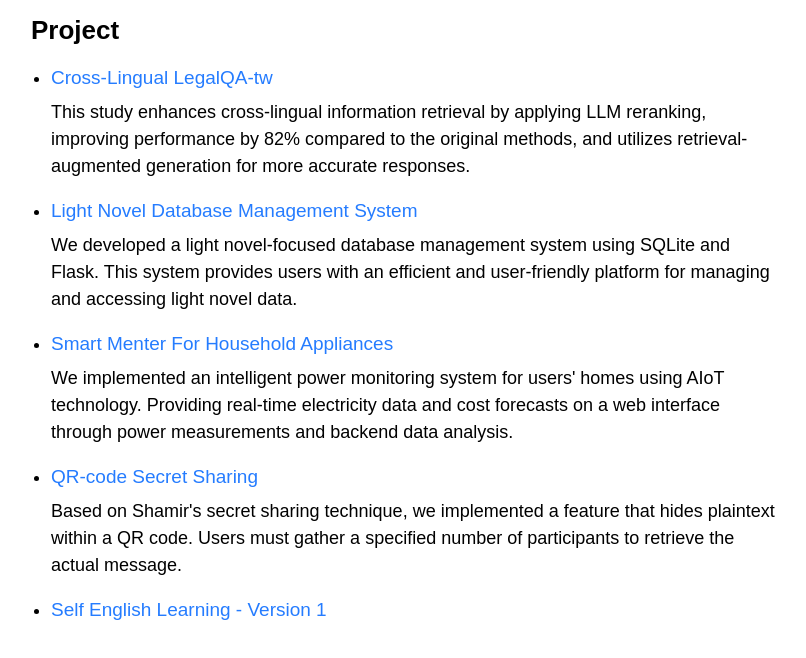
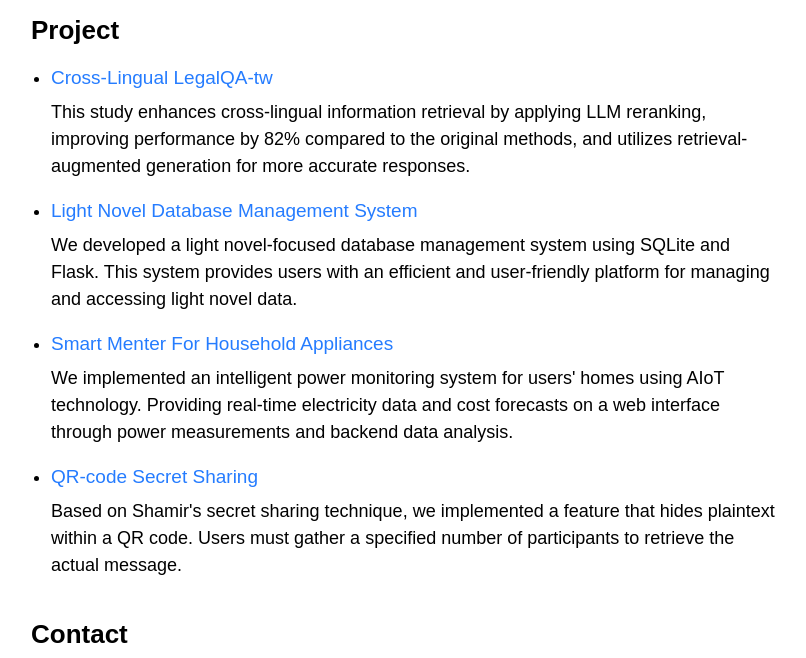
Before and after one commit to FengDian-Su/NJ, a plain HTML site: page index.html in a window 1280 px wide. Shown: the part 3268-3926 px from the top of the page, without its empty margins (237-1043 px from the left). Drawn offline with Linux system fonts and the light colour scheme.

Commit message:
Update index.html

```diff
--- a/index.html
+++ b/index.html
@@ -100,9 +100,6 @@
                     <a href="https://github.com/Edmond-Yang/Cryptology_QR-code">QR-code Secret Sharing</a>
                     <p>Based on Shamir's secret sharing technique, we implemented a feature that hides plaintext within a QR code. Users must gather a specified number of participants to retrieve the actual message.</p>
                 </li>
-                <li>
-                    <a href="english.html">Self English Learning - Version 1</a>
-                </li>
             </ul>
         </div>
         <div class="contact-container">
```
